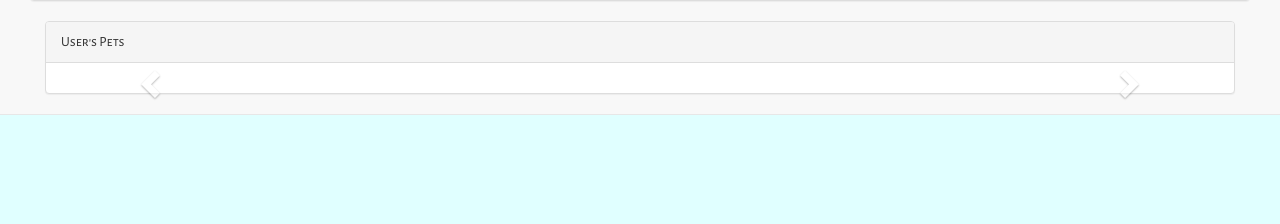
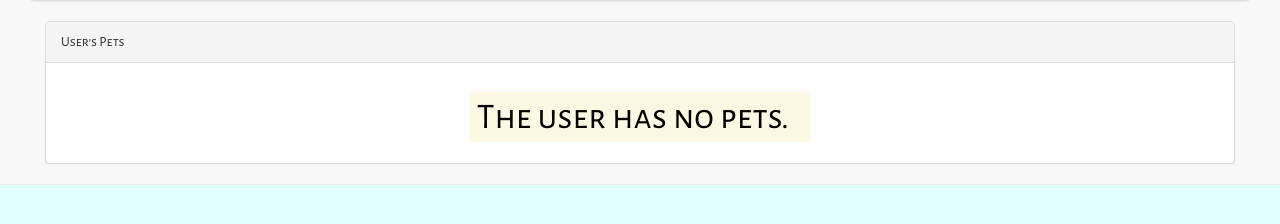
Before and after one commit to BozhanaKoleva/SnoutPage, a Django app: page /user_page/ in a window 1280 px wide. Shown: the part 422-646 px from the top of the page. Run offline with Django 3.2, Linux system fonts and the light colour scheme; a user stored in the database is signed in; data comes from the database, SQL or seed files in the repository; both versions use the stored data as it was after the commit; some libraries are stand-ins or nearby versions.

Commit message:
Added no pet case

```diff
--- a/SnoutPage_project/templates/SnoutPage/user_page.html
+++ b/SnoutPage_project/templates/SnoutPage/user_page.html
@@ -127,6 +127,7 @@
   <div class="panel-heading">User's Pets</div>
   <div class="panel-body">
 
+  {% if pets %}
 <div id="myCarousel" class="carousel slide" data-ride="carousel">
 
   <!-- Wrapper for slides -->
@@ -169,6 +170,10 @@
   </a>
 </div>
 </div>
+{% else %}
+<h1 align="center"><mark>The user has no pets.<mark></h1>
+{% endif %}
+
 </div>
 </div>
 
```
Also changed, not shown: SnoutPage_project/db.sqlite3.
